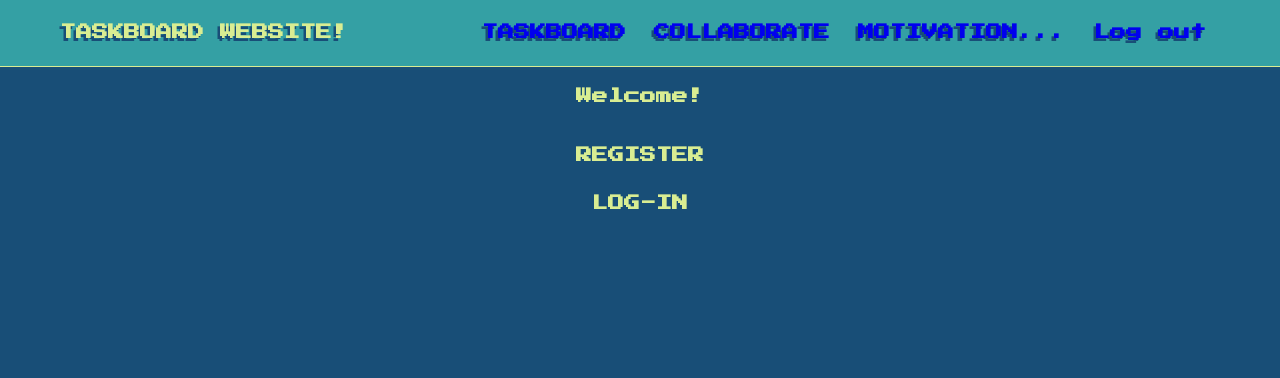
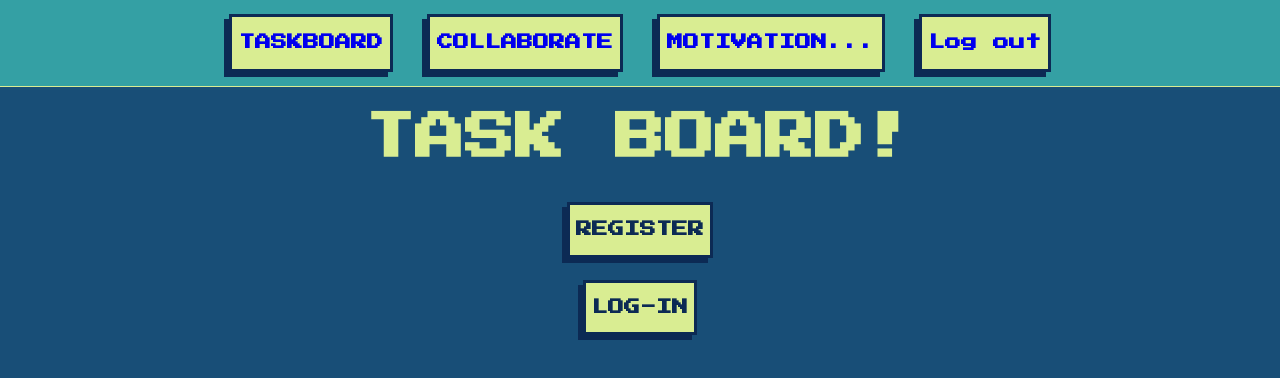
Before and after one commit to sorayaboza/NikitaAlyssaSoraya, a Next.js app in the folder react/: page / in a window 1280 px wide. Shown: the top 378 px of the page. Built offline with nearby package versions, Linux system fonts and the light colour scheme.

Commit message:
added styling

```diff
--- a/react/pages/Header.js
+++ b/react/pages/Header.js
@@ -3,9 +3,6 @@ import Link from "next/link"
 export default function Header() {
     return (
         <nav className="nav-bar">
-            <h1 className="ucm-logo">
-                TASKBOARD WEBSITE!
-            </h1>
             <div className="nav-items">
                 <h3 id="nav-item">
                     <Link href="/Task-Page/tasks">
--- a/react/pages/Motivation.js
+++ b/react/pages/Motivation.js
@@ -8,7 +8,9 @@ export default function Motivation() {
                 <title>Motivation</title>
             </Head>
 
-            <h1>Meow!</h1>
+            <div className="motivation">
+                <h1>Meow!</h1>
+            </div>
         </Layout>
     )
 }
--- a/react/pages/Task-Page/data/boards.js
+++ b/react/pages/Task-Page/data/boards.js
@@ -3,7 +3,7 @@ import React from 'react';
 const boardData = [
     {
         id: 0,
-        progress: "Task List",
+        progress: "TASK LIST",
         items: [
             { id: 10, task: "Buy shovel"},
             { id: 20, task: "Find good spot in backyard"},
@@ -14,14 +14,14 @@ const boardData = [
     },
     {
         id: 1,
-        progress: "In Progress",
+        progress: "IN PROGRESS",
         items: [
             { id: 11, task: "Cleaning"},
         ]
     },
     {
         id: 2,
-        progress: "Complete",
+        progress: "COMPLETE",
         items: []
     },
 ];
--- a/react/pages/index.js
+++ b/react/pages/index.js
@@ -8,13 +8,14 @@ export default function Home() {
       <Head>
         <title>Welcome Page - Sign-In Page</title>
       </Head>
-
-      <Link href="">
-        <h1>REGISTER</h1>
-      </Link>
-      <Link href="">
-        <h1>LOG-IN</h1>
-      </Link>
+      <div className="account-items">
+        <Link href="">
+          <h1 id="account-btn">REGISTER</h1>
+        </Link>
+        <Link href="">
+          <h1 id="account-btn">LOG-IN</h1>
+        </Link>
+      </div>
     </Layout>
   )
 }
--- a/react/pages/layout/layout.js
+++ b/react/pages/layout/layout.js
@@ -9,7 +9,7 @@ export default function Layout({ children, home }) {
             </Head>
             <header className={styles.header}>
                 { home? (
-                    <h1>Welcome!</h1>
+                    <h1>TASK BOARD!</h1>
                 ) : (
                     ""
                 )}
--- a/react/pages/layout/layout.module.css
+++ b/react/pages/layout/layout.module.css
@@ -8,4 +8,5 @@
 
 .header {
     color: #D9ED92;
+    font-size: 50px;
 }
--- a/react/styles/globals.css
+++ b/react/styles/globals.css
@@ -10,47 +10,84 @@ body {
   margin: 0;
 }
 
+
+
+/* -----MAIN PAGE BELOW----- */
+.account-items {
+  display: flex;
+  flex-direction: column;
+  align-items: center;
+  font-weight: bold;
+}
+#account-btn {
+  border: solid 3px #0c2a54;
+  background-color: #D9ED92;
+  box-shadow: -5px 5px #0c2a54;
+  color: #0c2a54;
+  padding: 6px;
+}
+/* -----MAIN PAGE ABOVE----- */
+
+
+
+/* -----NAV BAR BELOW----- */
 .nav-bar {
   background-color: #34A0A4;
-  color: #D9ED92;
-  text-shadow: -2.5px 2.5px #184E77;
+  color: #0c2a54;
   border-bottom: 1px solid #D9ED92;
-
   display: flex;
   flex-direction: row;
   justify-content: space-around;
   align-items: center;
 }
-
 #title {
   font-size: 30px;
 }
 .nav-items {
   display: flex;
+  margin: 7px;
+  width: 100%;
+  justify-content: center;
+  gap: 20px;
 }
 #nav-item {
   padding: 7px;
   margin: 7px;
+  border: solid 3px #0c2a54;
+  background-color: #D9ED92;
+  box-shadow: -5px 5px #0c2a54;
+  color: #0c2a54;
 }
 
+/* -----NAV BAR ABOVE----- */
+
+
+
+/* -----LINK STUFF BELOW----- */
 a:link { text-decoration: none; }
 a:visited {
   text-decoration: none;
-  color: #D9ED92;
+  color: #0c2a54;
 }
-a:hover { text-decoration: none; color:#1A759F; }
+a:hover {
+  text-decoration: none;
+  color:#18998c;
+}
+/* -----LINK STUFF ABOVE----- */
 
+
+
+/* -----TASKBOARD BELOW----- */
 .board--container {
   display: flex;
   flex-direction: row;
   justify-content: center;
 }
-
 .task-container {
   display: flex;
-  border: solid 3px black;
+  border: solid 3px #0c2a54;
   background: #34A0A4;
-  box-shadow: -5px 5px black;
+  box-shadow: -5px 5px #0c2a54;
   margin: 10px;
   padding: 10px;
   width: 50vh;
@@ -58,20 +95,19 @@ a:hover { text-decoration: none; color:#1A759F; }
   flex-direction: column;
   align-items: center;
 }
-
 #progress {
-  color: #D9ED92;
-  border: solid 3px black;
-  background: #1A759F;
-  box-shadow: -3px 3px black;
-  padding: 15px;
+  color: #0c2a54;
+  font-weight: bold;
+  border: solid 3px #0c2a54;
+  background: #D9ED92;
+  box-shadow: -3px 3px #0c2a54;
+  padding: 5px;
   width: 60%;
-  font-size: 12px;
+  font-size: 20px;
   justify-content: center;
   margin: 10px;
   margin-top: 0px;
 }
-
 .add {
   display: flex;
   flex-direction: row;
@@ -81,41 +117,55 @@ a:hover { text-decoration: none; color:#1A759F; }
 }
 #add-item {
   color: #D9ED92;
-  border: solid 3px black;
-  box-shadow: -2px 2px black;
+  border: solid 3px #0c2a54;
+  box-shadow: -2px 2px #0c2a54;
   padding: 5px;
   background: #1A759F;
 }
-
 .curr-tasks {
   width: 100%;
   overflow: auto;
 }
-
 .curr-tasks::-webkit-scrollbar {
   display: none;
 }
-
 .curr-task-container {
   font-size: 11.5px;
   color: #D9ED92;
-  border: solid 3px black;
-  box-shadow: -2px 2px black;
+  border: solid 3px #0c2a54;
+  box-shadow: -4px 4px #0c2a54;
   padding: 5px;
   padding-left: 8px;
   padding-right: 8px;
   margin: 10px;
   background: #1A759F;
 }
+/* -----TASKBOARD ABOVE----- */
+
+
+
+/* -----MOTIVATION BELOW----- */
+.motivation {
+  display: flex;
+  border: solid 3px #0c2a54;
+  background: #1A759F;
+  justify-content: center;
+  color: #D9ED92;
+  font-size: 20px;
+  text-shadow: -3px 3px #0c2a54;
+}
+/* -----MOTIVATION ABOVE----- */
 
 @media only screen and (max-width: 1100px) {
   .nav-bar {
     font-size: 9px;
   }
-
   .task-container {
     max-width: 90%;
     align-self: center;
+  }
+  #progress {
+    font-size: 15px;
   }
 }
 @media only screen and (max-width: 870px) {
@@ -153,6 +203,9 @@ a:hover { text-decoration: none; color:#1A759F; }
   .curr-task-container {
     font-size: 10px;
   }
+  #progress {
+    font-size: 15px;
+  }
 }
 
 @media only screen and (max-width: 480px) {
```
Also changed, not shown: react/components/BoardCards.js (deleted, +0 -58 lines), 1 other file (tests, documents, lock files or other folders).
